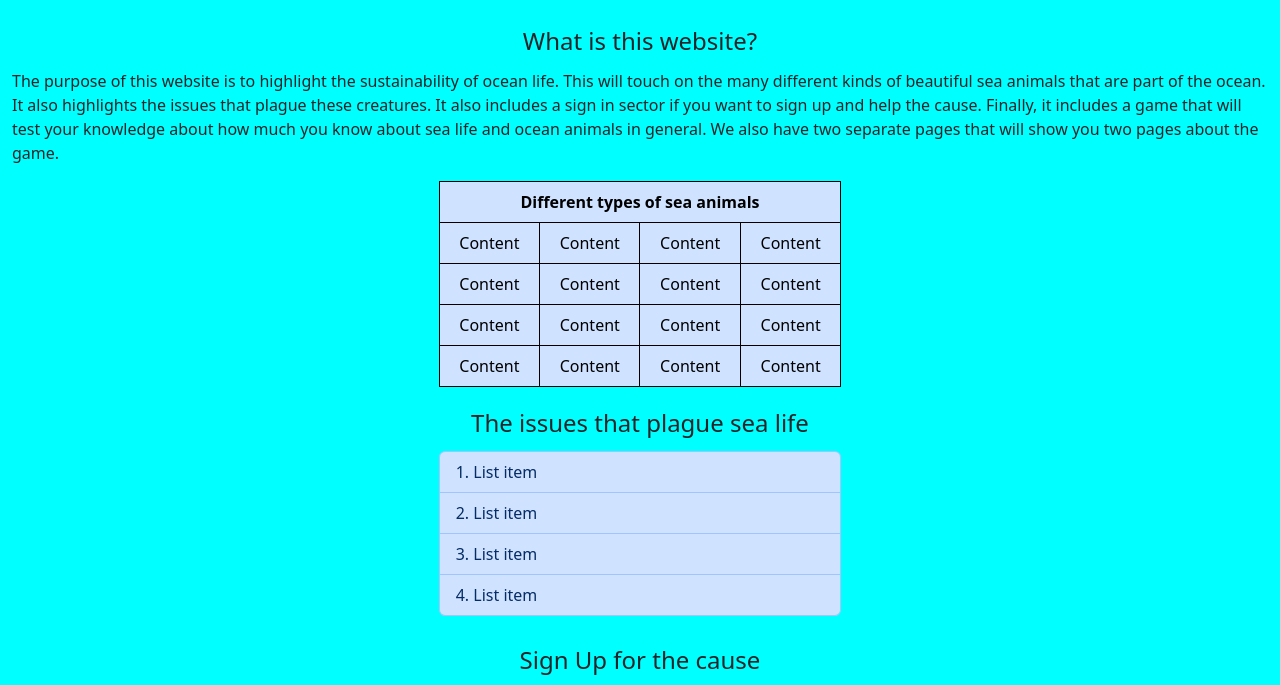
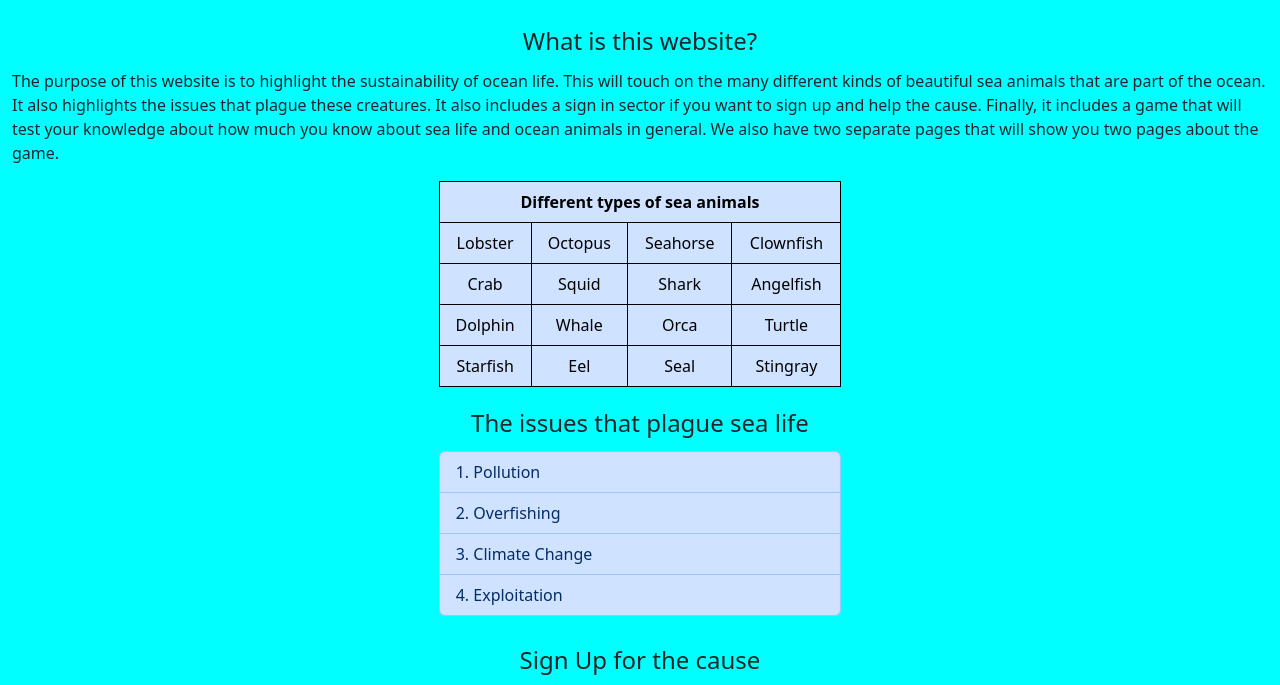
Before and after one commit to TomBrophy101/sustainability, a plain HTML site: page index.html in a window 1280 px wide. Shown: the part 93-778 px from the top of the page. Drawn offline with nearby package versions, Linux system fonts and the light colour scheme.

Commit message:
update files

```diff
--- a/index.html
+++ b/index.html
@@ -60,28 +60,28 @@
 						</thead>
 						<tbody>
 							<tr>
-								<td class="text-center">Content</td>
-								<td class="text-center">Content</td>
-								<td class="text-center">Content</td>
-								<td class="text-center">Content</td>
+								<td class="text-center">Lobster</td>
+								<td class="text-center">Octopus</td>
+								<td class="text-center">Seahorse</td>
+								<td class="text-center">Clownfish</td>
 							</tr>
 							<tr>
-								<td class="text-center">Content</td>
-								<td class="text-center">Content</td>
-								<td class="text-center">Content</td>
-								<td class="text-center">Content</td>
+								<td class="text-center">Crab</td>
+								<td class="text-center">Squid</td>
+								<td class="text-center">Shark</td>
+								<td class="text-center">Angelfish</td>
 							</tr>
 							<tr>
-								<td class="text-center">Content</td>
-								<td class="text-center">Content</td>
-								<td class="text-center">Content</td>
-								<td class="text-center">Content</td>
+								<td class="text-center">Dolphin</td>
+								<td class="text-center">Whale</td>
+								<td class="text-center">Orca</td>
+								<td class="text-center">Turtle</td>
 							</tr>
 							<tr>
-								<td class="text-center">Content</td>
-								<td class="text-center">Content</td>
-								<td class="text-center">Content</td>
-								<td class="text-center">Content</td>
+								<td class="text-center">Starfish</td>
+								<td class="text-center">Eel</td>
+								<td class="text-center">Seal</td>
+								<td class="text-center">Stingray</td>
 							</tr>
 						<tbody>
 					</table>
@@ -101,10 +101,10 @@
 				<div class="col-sm-1"></div>
 				<div class="col-sm-4">
 					<ul class="list-group list-group-numbered">
-						<li class="list-group-item list-group-item-primary">List item</li>
-						<li class="list-group-item list-group-item-primary">List item</li>
-						<li class="list-group-item list-group-item-primary">List item</li>
-						<li class="list-group-item list-group-item-primary">List item</li>
+						<li class="list-group-item list-group-item-primary">Pollution</li>
+						<li class="list-group-item list-group-item-primary">Overfishing</li>
+						<li class="list-group-item list-group-item-primary">Climate Change</li>
+						<li class="list-group-item list-group-item-primary">Exploitation</li>
 					</ul>
 				</div>
 			</div>
@@ -169,6 +169,7 @@
 				<i class="fa-brands fa-tiktok"></i>
 				<i class="fa-brands fa-linkedin"></i>
 				<i class="fa-brands fa-youtube"></i>
+				<i class="fa-solid fa-envelope"></i>
 			</div>
 		</div>
 		<script src="https://cdn.jsdelivr.net/npm/bootstrap@5.3.2/dist/js/bootstrap.bundle.min.js" integrity="sha384-C6RzsynM9kWDrMNeT87bh95OGNyZPhcTNXj1NW7RuBCsyN/o0jlpcV8Qyq46cDfL" crossorigin="anonymous"></script>
```
Also changed, not shown: gallery.html (+1 -0 lines), game.html (+1 -0 lines).
